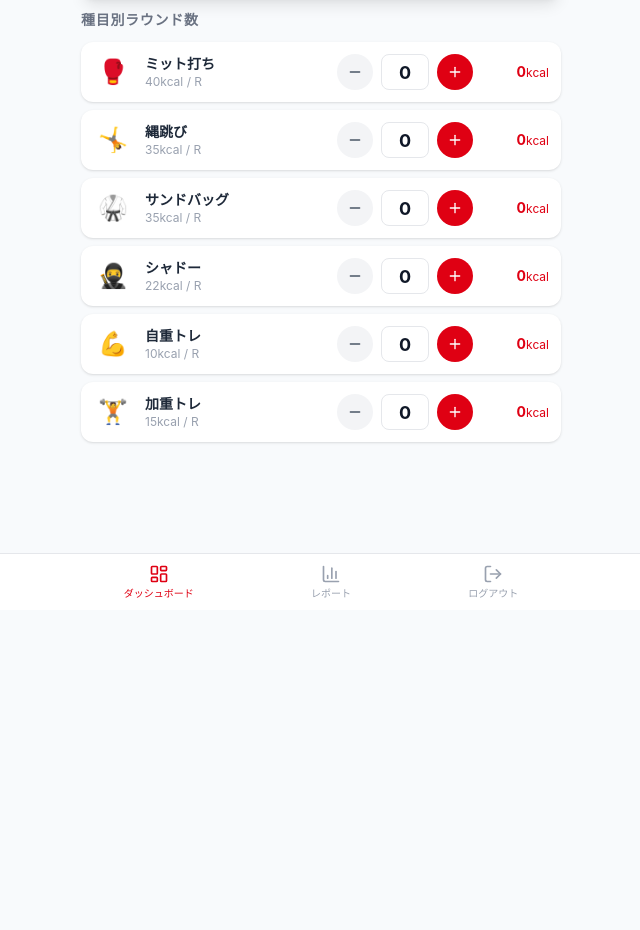
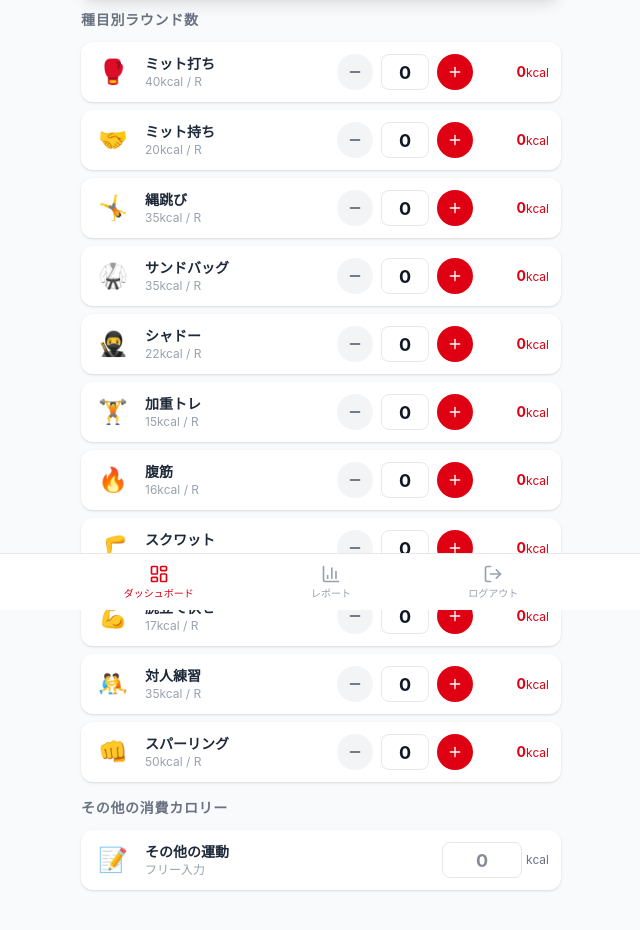
Before and after one commit to yoshi-matsuo/gp-app, a Next.js app: page /dashboard in a window 1280 px wide. Shown: the part 190-1120 px from the top of the page, without its empty margins (319-959 px from the left). Before the commit the page ends 800 px from the top, so only its background shows below. Built offline with nearby package versions, Linux system fonts and the light colour scheme.

Commit message:
種目追加修正

```diff
--- a/src/app/dashboard/page.tsx
+++ b/src/app/dashboard/page.tsx
@@ -4,10 +4,11 @@ import { useState, useEffect, useCallback } from "react";
 import Image from "next/image";
 import DatePicker from "@/components/DatePicker";
 import ActivityRow from "@/components/ActivityRow";
+import FreeCaloriesInput from "@/components/FreeCaloriesInput";
 import SummaryCard from "@/components/SummaryCard";
 import BottomNav from "@/components/BottomNav";
 import { ACTIVITIES, calcTotalCalories, caloriesToSteps } from "@/lib/constants";
-import { getRecord, updateActivity } from "@/lib/storage";
+import { getRecord, updateActivity, updateFreeCalories } from "@/lib/storage";
 import { formatDate } from "@/lib/date-utils";
 import { ActivityType, DayRecord } from "@/lib/types";
 
@@ -32,9 +33,15 @@ export default function DashboardPage() {
     setRecord({ ...updated });
   };
 
+  const handleFreeCaloriesChange = (value: number) => {
+    const updated = updateFreeCalories(selectedDate, value);
+    setRecord({ ...updated });
+  };
+
   if (!record) return null;
 
-  const totalCalories = calcTotalCalories(record.activities);
+  const activityCalories = calcTotalCalories(record.activities);
+  const totalCalories = activityCalories + (record.freeCalories ?? 0);
   const totalSteps = caloriesToSteps(totalCalories);
 
   return (
@@ -58,15 +65,26 @@ export default function DashboardPage() {
         <h2 className="text-sm font-bold text-gray-500 uppercase tracking-wider mb-3">
           種目別ラウンド数
         </h2>
-        <div className="space-y-2 mb-6">
+        <div className="space-y-2 mb-4">
           {ACTIVITIES.map((config) => (
             <ActivityRow
               key={config.key}
               config={config}
-              rounds={record.activities[config.key]}
+              rounds={record.activities[config.key] ?? 0}
               onChange={(rounds) => handleRoundsChange(config.key, rounds)}
             />
           ))}
+        </div>
+
+        {/* Free Calories Input */}
+        <h2 className="text-sm font-bold text-gray-500 uppercase tracking-wider mb-3">
+          その他の消費カロリー
+        </h2>
+        <div className="mb-6">
+          <FreeCaloriesInput
+            value={record.freeCalories ?? 0}
+            onChange={handleFreeCaloriesChange}
+          />
         </div>
       </main>
 
--- a/src/app/report/page.tsx
+++ b/src/app/report/page.tsx
@@ -39,6 +39,10 @@ interface ChartDataItem {
   steps: number;
 }
 
+function recordCalories(r: DayRecord): number {
+  return calcTotalCalories(r.activities) + (r.freeCalories ?? 0);
+}
+
 function buildWeekData(records: DayRecord[]): ChartDataItem[] {
   const today = new Date();
   const { start } = getWeekRange(today);
@@ -48,7 +52,7 @@ function buildWeekData(records: DayRecord[]): ChartDataItem[] {
   const weekDays = ["月", "火", "水", "木", "金", "土", "日"];
   return days.map((d, i) => {
     const r = recordMap.get(d);
-    const cal = r ? calcTotalCalories(r.activities) : 0;
+    const cal = r ? recordCalories(r) : 0;
     return { label: weekDays[i] || d.slice(8), calories: cal, steps: caloriesToSteps(cal) };
   });
 }
@@ -71,7 +75,7 @@ function buildMonthData(records: DayRecord[]): ChartDataItem[] {
     let totalCal = 0;
     days.forEach((d) => {
       const r = recordMap.get(d);
-      if (r) totalCal += calcTotalCalories(r.activities);
+      if (r) totalCal += recordCalories(r);
     });
     weeks.push({
       label: `${weekNum}週`,
@@ -98,7 +102,7 @@ function buildYearData(records: DayRecord[]): ChartDataItem[] {
     let totalCal = 0;
     days.forEach((d) => {
       const r = recordMap.get(d);
-      if (r) totalCal += calcTotalCalories(r.activities);
+      if (r) totalCal += recordCalories(r);
     });
     months.push({
       label: monthLabels[m],
@@ -112,7 +116,7 @@ function buildYearData(records: DayRecord[]): ChartDataItem[] {
 function buildTotalData(records: DayRecord[]): { totalCalories: number; totalSteps: number; days: number } {
   let totalCalories = 0;
   records.forEach((r) => {
-    totalCalories += calcTotalCalories(r.activities);
+    totalCalories += recordCalories(r);
   });
   return {
     totalCalories,
--- /dev/null
+++ b/src/components/FreeCaloriesInput.tsx
@@ -0,0 +1,35 @@
+"use client";
+
+interface FreeCaloriesInputProps {
+  value: number;
+  onChange: (value: number) => void;
+}
+
+export default function FreeCaloriesInput({ value, onChange }: FreeCaloriesInputProps) {
+  return (
+    <div className="bg-white rounded-xl p-3 shadow-sm">
+      <div className="flex items-center gap-3">
+        <div className="text-2xl w-10 text-center shrink-0">📝</div>
+        <div className="flex-1 min-w-0">
+          <p className="font-semibold text-sm text-gray-800">その他の運動</p>
+          <p className="text-xs text-gray-400">フリー入力</p>
+        </div>
+        <div className="flex items-center gap-1">
+          <input
+            type="number"
+            min={0}
+            max={9999}
+            value={value || ""}
+            placeholder="0"
+            onChange={(e) => {
+              const v = parseInt(e.target.value) || 0;
+              onChange(Math.min(9999, Math.max(0, v)));
+            }}
+            className="w-20 h-9 text-center text-lg font-bold border border-gray-200 rounded-lg focus:outline-none focus:ring-2 focus:ring-[#DF0013]"
+          />
+          <span className="text-xs text-gray-500">kcal</span>
+        </div>
+      </div>
+    </div>
+  );
+}
--- a/src/lib/constants.ts
+++ b/src/lib/constants.ts
@@ -2,11 +2,16 @@ import { ActivityConfig, ActivityType } from "./types";
 
 export const ACTIVITIES: ActivityConfig[] = [
   { key: "mitt", label: "ミット打ち", caloriesPerRound: 40, icon: "🥊" },
+  { key: "mitthold", label: "ミット持ち", caloriesPerRound: 20, icon: "🤝" },
   { key: "jumprope", label: "縄跳び", caloriesPerRound: 35, icon: "🤸" },
   { key: "sandbag", label: "サンドバッグ", caloriesPerRound: 35, icon: "🥋" },
   { key: "shadow", label: "シャドー", caloriesPerRound: 22, icon: "🥷" },
-  { key: "bodyweight", label: "自重トレ", caloriesPerRound: 10, icon: "💪" },
   { key: "weighted", label: "加重トレ", caloriesPerRound: 15, icon: "🏋️" },
+  { key: "abs", label: "腹筋", caloriesPerRound: 16, icon: "🔥" },
+  { key: "squat", label: "スクワット", caloriesPerRound: 20, icon: "🦵" },
+  { key: "pushup", label: "腕立て伏せ", caloriesPerRound: 17, icon: "💪" },
+  { key: "sparring_drill", label: "対人練習", caloriesPerRound: 35, icon: "🤼" },
+  { key: "sparring", label: "スパーリング", caloriesPerRound: 50, icon: "👊" },
 ];
 
 export const ACTIVITY_MAP: Record<ActivityType, ActivityConfig> = Object.fromEntries(
@@ -15,15 +20,20 @@ export const ACTIVITY_MAP: Record<ActivityType, ActivityConfig> = Object.fromEnt
 
 export const DEFAULT_ROUNDS: Record<ActivityType, number> = {
   mitt: 0,
+  mitthold: 0,
   jumprope: 0,
   sandbag: 0,
   shadow: 0,
-  bodyweight: 0,
   weighted: 0,
+  abs: 0,
+  squat: 0,
+  pushup: 0,
+  sparring_drill: 0,
+  sparring: 0,
 };
 
 export function calcTotalCalories(activities: Record<ActivityType, number>): number {
-  return ACTIVITIES.reduce((sum, a) => sum + activities[a.key] * a.caloriesPerRound, 0);
+  return ACTIVITIES.reduce((sum, a) => sum + (activities[a.key] ?? 0) * a.caloriesPerRound, 0);
 }
 
 export function caloriesToSteps(calories: number): number {
--- a/src/lib/storage.ts
+++ b/src/lib/storage.ts
@@ -20,7 +20,17 @@ function saveAllRecords(records: Record<string, DayRecord>) {
 
 export function getRecord(date: string): DayRecord {
   const records = getAllRecords();
-  return records[date] ?? { date, activities: { ...DEFAULT_ROUNDS } };
+  const stored = records[date];
+  if (!stored) {
+    return { date, activities: { ...DEFAULT_ROUNDS }, freeCalories: 0 };
+  }
+  // Backward compatibility: merge with DEFAULT_ROUNDS so new keys get 0,
+  // and old keys (e.g. bodyweight) are silently ignored by calorie calc
+  return {
+    date: stored.date,
+    activities: { ...DEFAULT_ROUNDS, ...stored.activities },
+    freeCalories: stored.freeCalories ?? 0,
+  };
 }
 
 export function saveRecord(record: DayRecord) {
@@ -36,6 +46,13 @@ export function updateActivity(date: string, activity: ActivityType, rounds: num
   return record;
 }
 
+export function updateFreeCalories(date: string, value: number) {
+  const record = getRecord(date);
+  record.freeCalories = Math.max(0, value);
+  saveRecord(record);
+  return record;
+}
+
 export function getAllDayRecords(): DayRecord[] {
   const records = getAllRecords();
   return Object.values(records).sort((a, b) => a.date.localeCompare(b.date));
--- a/src/lib/types.ts
+++ b/src/lib/types.ts
@@ -1,10 +1,15 @@
 export type ActivityType =
   | "mitt"
+  | "mitthold"
   | "jumprope"
   | "sandbag"
   | "shadow"
-  | "bodyweight"
-  | "weighted";
+  | "weighted"
+  | "abs"
+  | "squat"
+  | "pushup"
+  | "sparring_drill"
+  | "sparring";
 
 export interface ActivityConfig {
   key: ActivityType;
@@ -16,6 +21,7 @@ export interface ActivityConfig {
 export interface DayRecord {
   date: string; // "YYYY-MM-DD"
   activities: Record<ActivityType, number>; // rounds per activity
+  freeCalories?: number; // optional free-form calorie input
 }
 
 export interface DaySummary {
```
